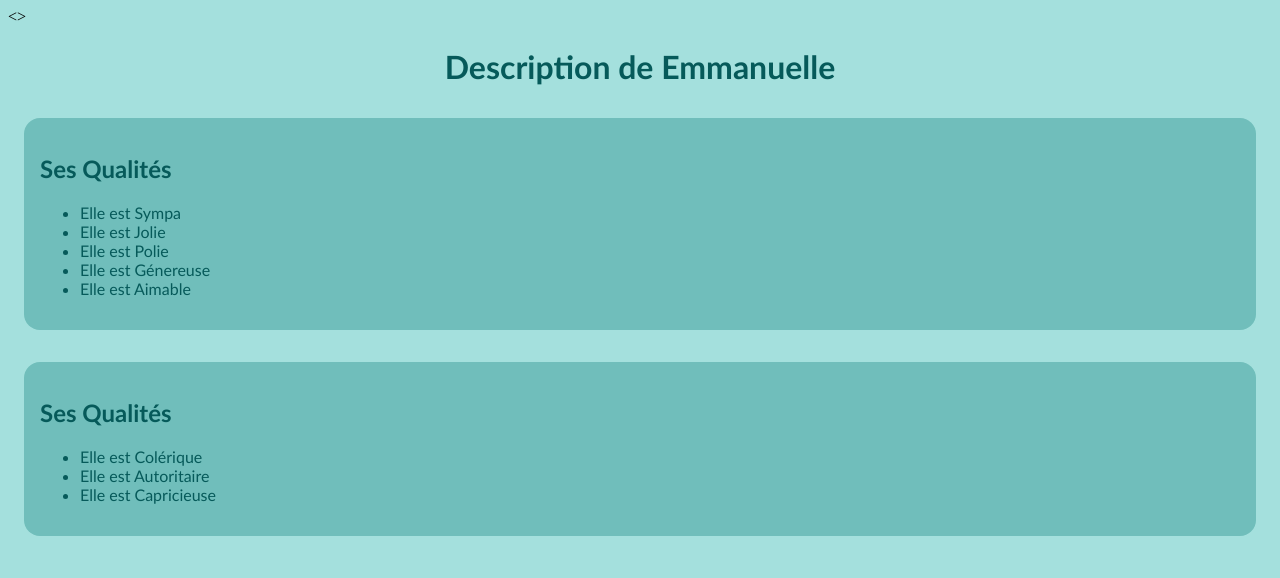
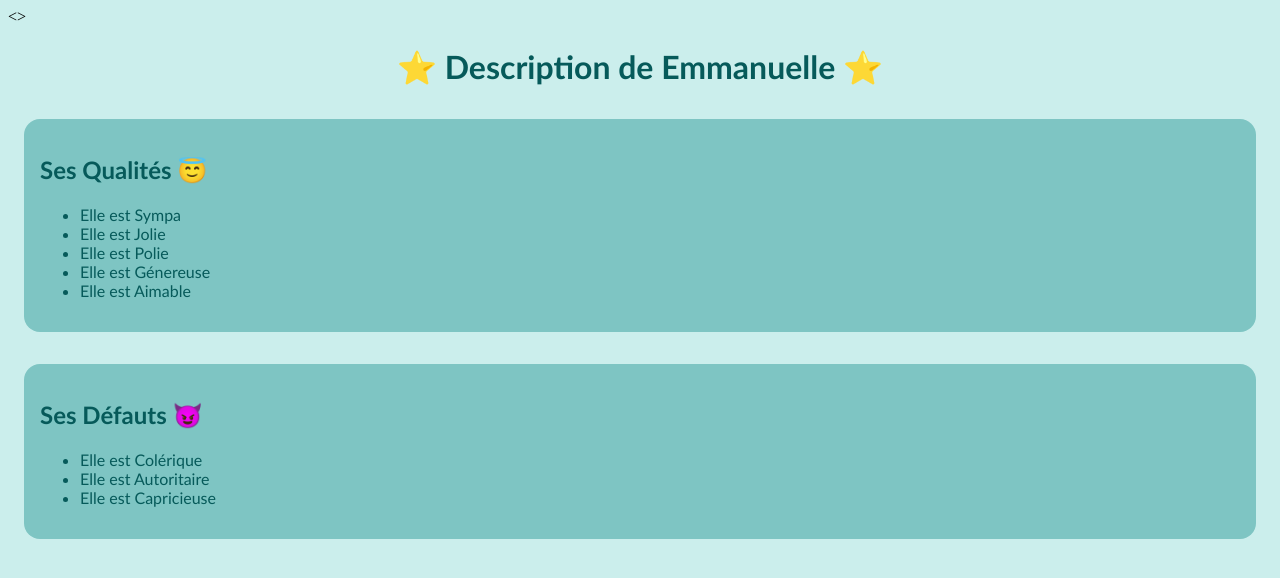
Before and after one commit to Dupril-13/Emma, a plain HTML site: page index.html in a window 1280 px wide. Drawn offline with Linux system fonts and the light colour scheme.

Commit message:
Septième Commit : Ajout d'icones, modification de la redondance du titre qualités

```diff
--- a/index.html
+++ b/index.html
@@ -8,7 +8,7 @@
 <>
     <style>
         body{
-            background-color: rgb(164, 224, 221);
+            background-color: rgb(203, 238, 236);
         }
         h1 {
             color: rgb(6, 90, 90);
@@ -24,16 +24,16 @@
             font-family: 'Gill Sans', 'Gill Sans MT', Calibri, 'Trebuchet MS', sans-serif;
         }
         div {
-            background-color: rgb(112, 190, 187);
+            background-color: rgb(126, 197, 195);
             padding: 1em;
             margin-inline: 1em;
             margin-block: 2em;
             border-radius: 2ch;
         }
     </style>
-    <h1>Description de Emmanuelle</h1>
+    <h1>⭐ Description de Emmanuelle ⭐</h1>
     <div>
-        <h2>Ses Qualités</h2>
+        <h2>Ses Qualités 😇</h2>
         <ul>
             <li>Elle est Sympa</li>
             <li>Elle est Jolie</li>
@@ -43,7 +43,7 @@
         </ul>
     </div>
     <div>
-        <h2>Ses Qualités</h2>
+        <h2>Ses Défauts 😈</h2>
         <ul>
             <li>Elle est Colérique</li>
             <li>Elle est Autoritaire</li>
```
